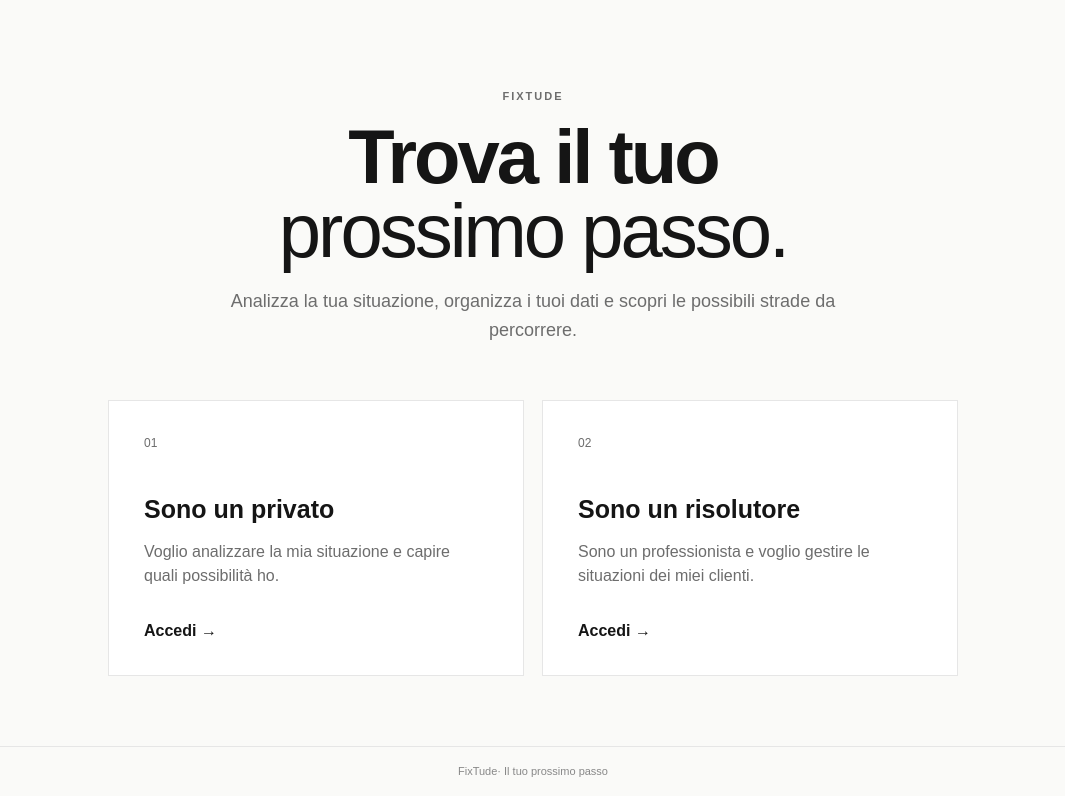
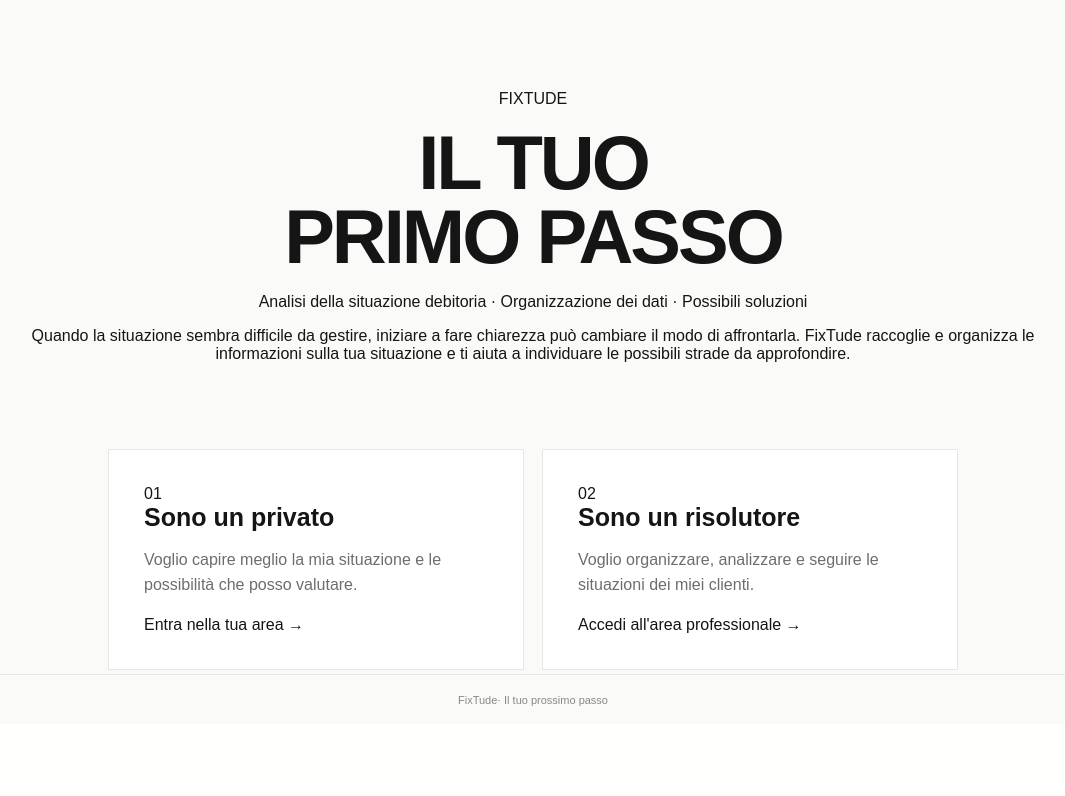
Before and after one commit to nannipugliese-web/FixTude, a Flask app: page / in a window 1280 px wide. Shown: the part 76-872 px from the top of the page, without its empty margins (107-1172 px from the left). After the commit the page ends 782 px from the top, so only its background shows below. Run offline with Flask 3, Linux system fonts and the light colour scheme.

Commit message:
Update home.html

```diff
--- a/templates/home.html
+++ b/templates/home.html
@@ -1,28 +1,69 @@
 {% extends "base.html" %}
 
 {% block content %}
-<section class="hero">
-    <div class="badge">FIXTUDE</div>
-    <h1>Trova il tuo<br><strong>prossimo passo.</strong></h1>
-    <p class="subtitle">
-        Analizza la tua situazione, organizza i tuoi dati
-        e scopri le possibili strade da percorrere.
+
+<div class="hero">
+
+    <div class="eyebrow">FIXTUDE</div>
+
+    <h1>
+        IL TUO<br>
+        PRIMO PASSO
+    </h1>
+
+    <p class="hero-subtitle">
+        Analisi della situazione debitoria ·
+        Organizzazione dei dati ·
+        Possibili soluzioni
     </p>
 
-    <div class="choice-grid">
-        <a class="choice-card debtor" href="{{ url_for('login', role='debitore') }}">
-            <div class="icon">01</div>
-            <h2>Sono un privato</h2>
-            <p>Voglio analizzare la mia situazione e capire quali possibilità ho.</p>
-            <span class="arrow">Accedi →</span>
+    <p class="hero-text">
+        Quando la situazione sembra difficile da gestire,
+        iniziare a fare chiarezza può cambiare il modo di affrontarla.
+        FixTude raccoglie e organizza le informazioni sulla tua situazione
+        e ti aiuta a individuare le possibili strade da approfondire.
+    </p>
+
+</div>
+
+
+<div class="choice-grid">
+
+    <div class="choice-card">
+
+        <div class="number">01</div>
+
+        <h2>Sono un privato</h2>
+
+        <p>
+            Voglio capire meglio la mia situazione
+            e le possibilità che posso valutare.
+        </p>
+
+        <a href="{{ url_for('login', role='debtor') }}" class="text-link">
+            Entra nella tua area →
         </a>
 
-        <a class="choice-card professional" href="{{ url_for('login', role='risolutore') }}">
-            <div class="icon">02</div>
-            <h2>Sono un risolutore</h2>
-            <p>Sono un professionista e voglio gestire le situazioni dei miei clienti.</p>
-            <span class="arrow">Accedi →</span>
+    </div>
+
+
+    <div class="choice-card">
+
+        <div class="number">02</div>
+
+        <h2>Sono un risolutore</h2>
+
+        <p>
+            Voglio organizzare, analizzare e seguire
+            le situazioni dei miei clienti.
+        </p>
+
+        <a href="{{ url_for('login', role='resolver') }}" class="text-link">
+            Accedi all'area professionale →
         </a>
+
     </div>
-</section>
+
+</div>
+
 {% endblock %}
```
